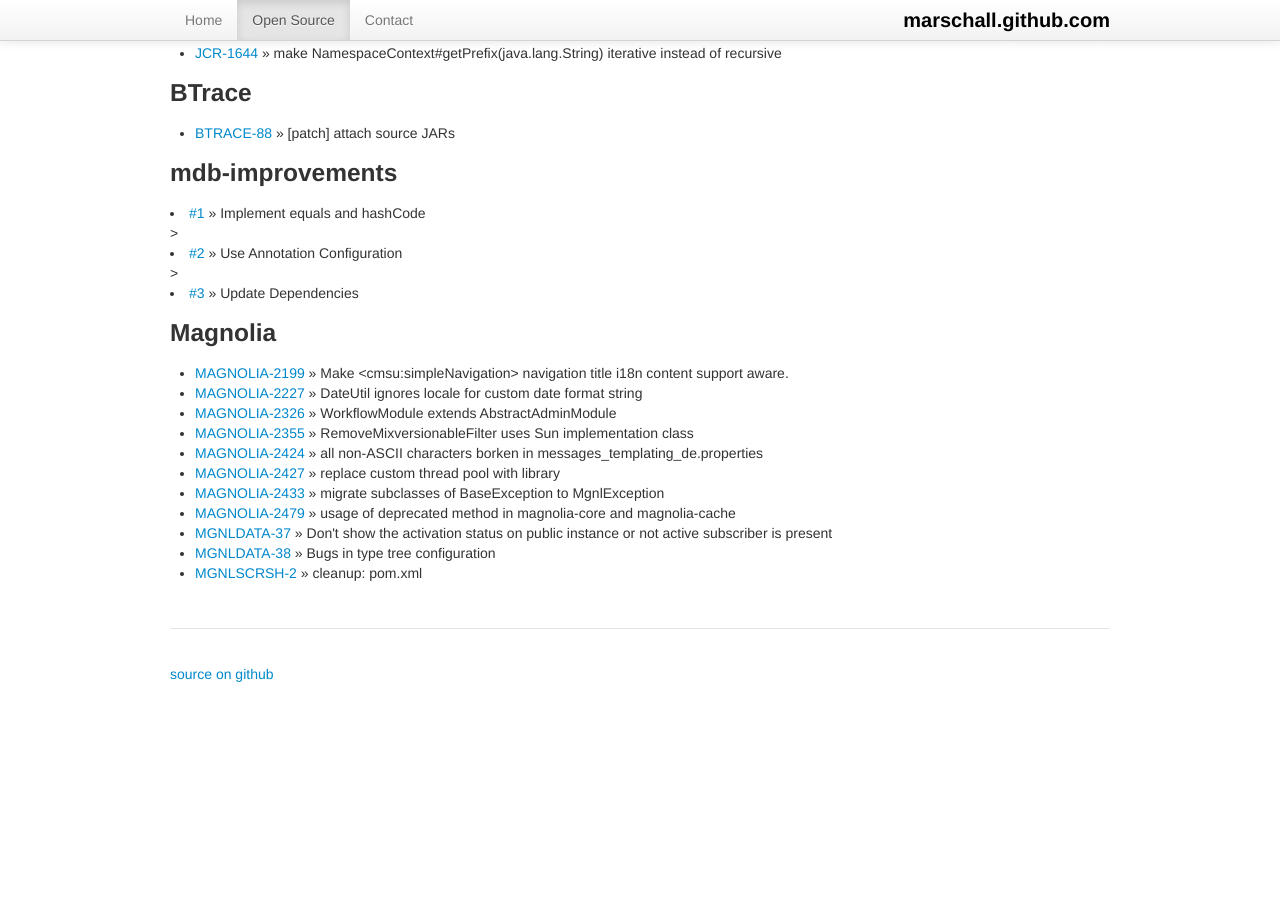
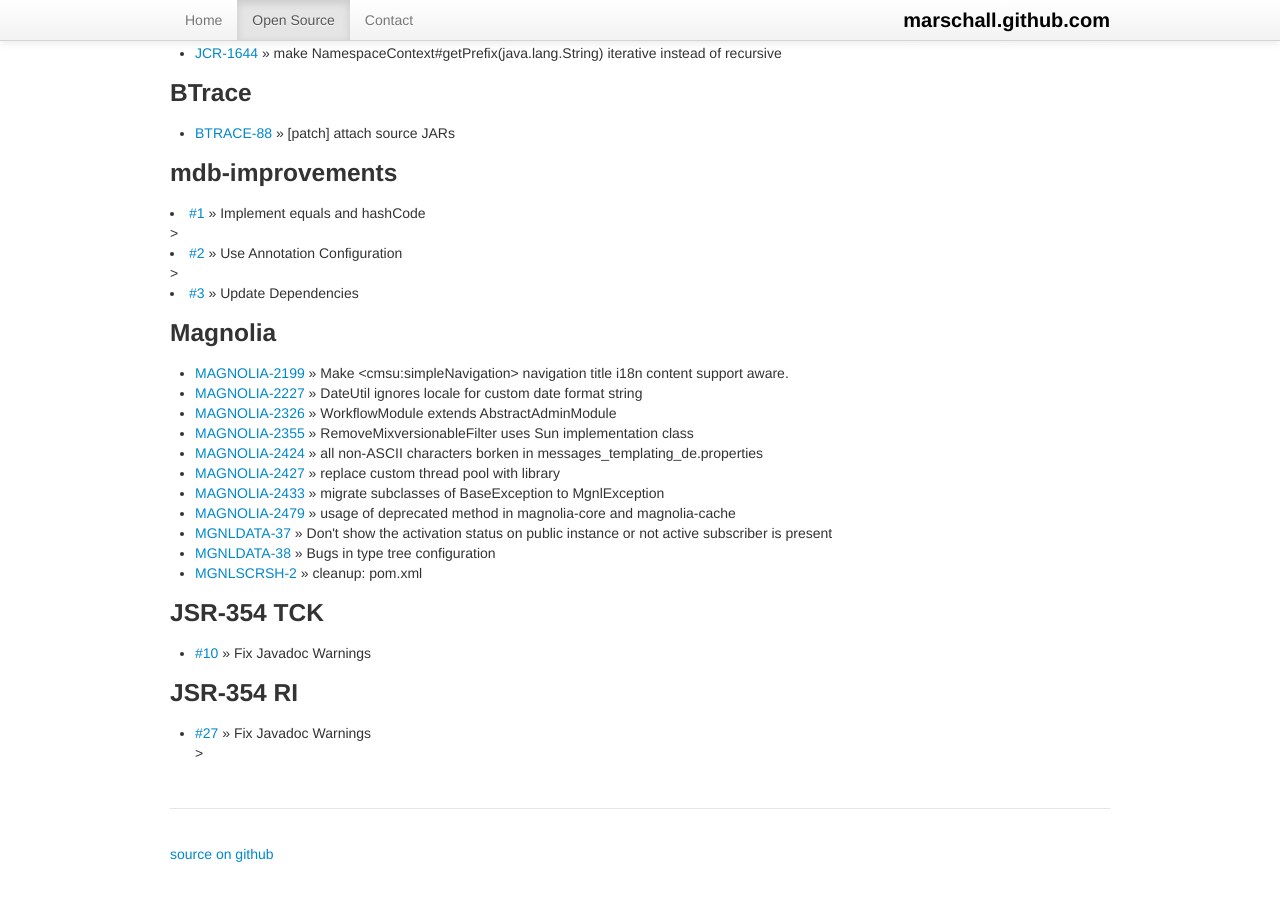
Before and after one commit to marschall/marschall.github.com, a Jekyll site: the page built from open-source.html, in a window 1280 px wide and 900 px high, scrolled down 2557 px. Built offline with Jekyll 4.4.1, drawn with Linux system fonts in a browser that asks for light colours; before the commit the page ends 3277 px from its top, so only the background shows below that.

Commit message:
add JSR-354

```diff
--- a/open-source.html
+++ b/open-source.html
@@ -194,6 +194,17 @@
   <li><a href="http://jira.magnolia-cms.com/browse/MGNLDATA-38">MGNLDATA-38</a> &raquo; Bugs in type tree configuration</li>
   <li><a href="http://jira.magnolia-cms.com/browse/MGNLSCRSH-2">MGNLSCRSH-2</a> &raquo; cleanup: pom.xml</li>
 </ul>
+<h3>JSR-354 TCK</h3>
+<ul>
+  <li><a href="https://github.com/JavaMoney/jsr354-tck/pull/10">#10</a> &raquo; Fix Javadoc Warnings</li>
 <!--
-https://github.com/JavaMoney/jsr354-ri/pull/27
+  <li><a href="https://github.com/JavaMoney/jsr354-tck/pull/11">#11</a> &raquo; Add Test for 441-A6</li>>
 -->
+</ul>
+<h3>JSR-354 RI</h3>
+<ul>
+  <li><a href="https://github.com/JavaMoney/jsr354-ri/pull/27">#27</a> &raquo; Fix Javadoc Warnings</li>>
+<!--
+  <li><a href="https://github.com/JavaMoney/jsr354-ri/pull/29">#29</a> &raquo; Fix Default Currency</li>>
+-->
+</ul>
```
